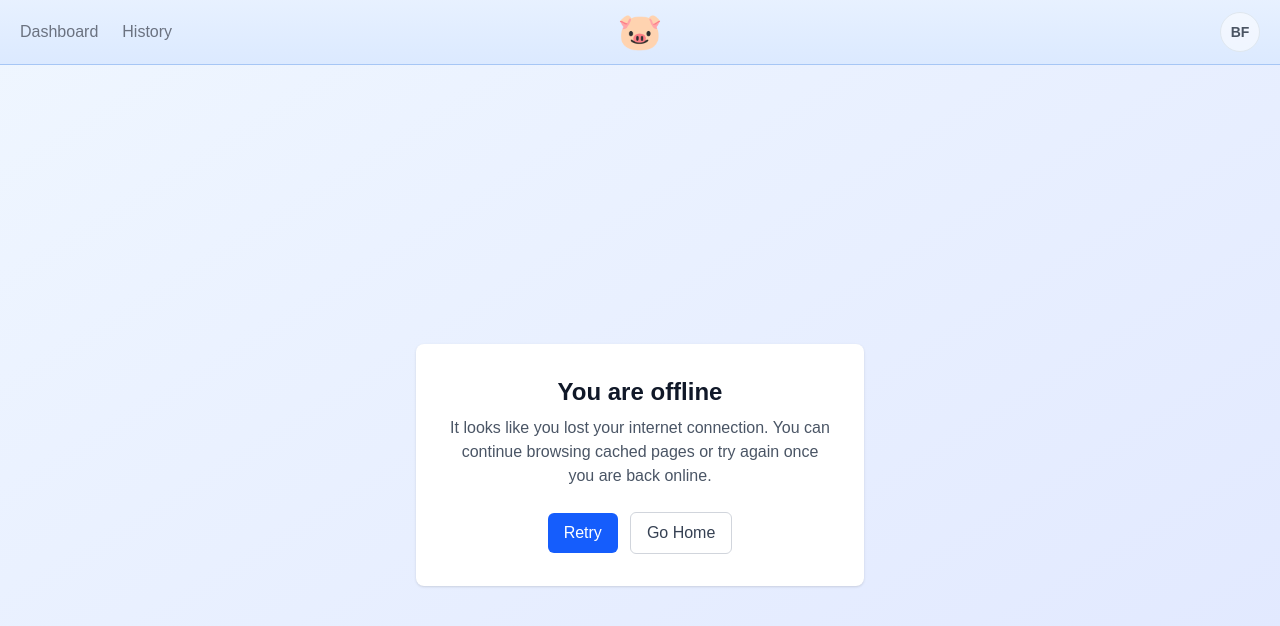
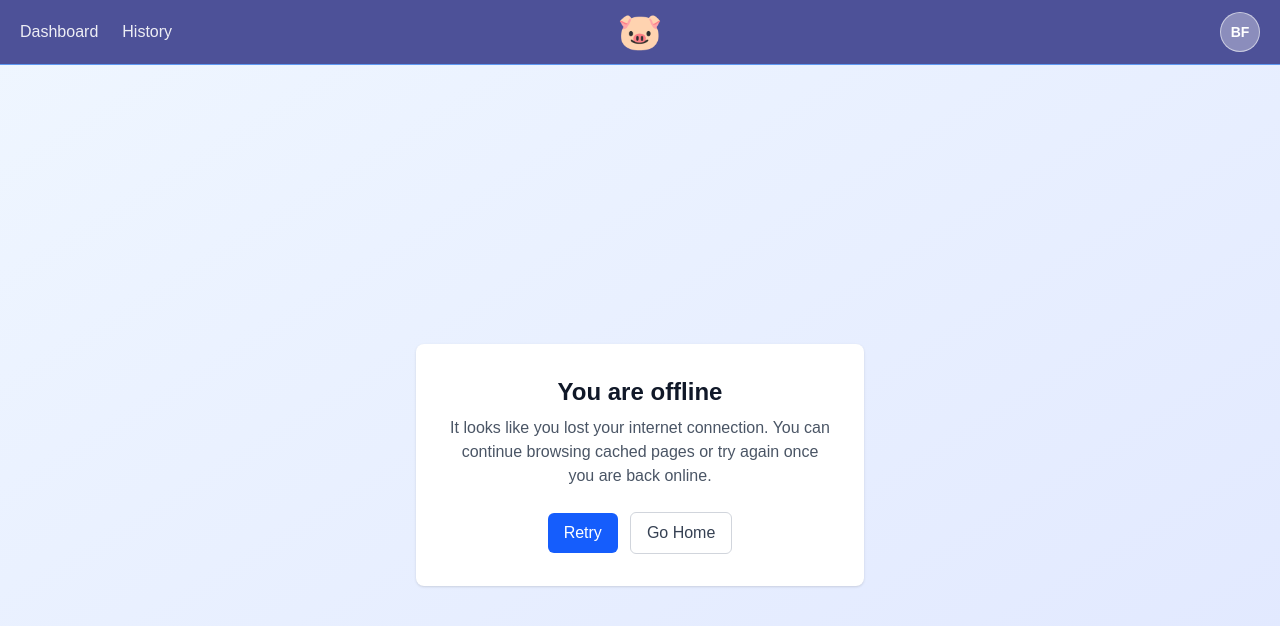
Before and after one commit to bruno-frascino/piggy-fe, a Next.js app: page /offline in a window 1280 px wide. Shown: the top 626 px of the page. Built offline with nearby package versions, Linux system fonts and the light colour scheme.

Commit message:
feat:color adjustments - background colour

```diff
--- a/src/app/globals.css
+++ b/src/app/globals.css
@@ -55,34 +55,28 @@ body {
 
 /* Top navigation styled with Prime tokens for better theming */
 .topnav {
-  /* Fallback: slightly stronger light blue */
-  background: #eaf2ff;
-  /* Subtle gradient using a stronger primary tint for contrast */
-  background: linear-gradient(
-    180deg,
-    color-mix(in oklab, var(--primary-color) 12%, #ffffff) 0%,
-    color-mix(in oklab, var(--primary-color) 18%, #ffffff) 100%
-  );
-  color: var(--text-color);
-  border-bottom: 1px solid
-    color-mix(in oklab, var(--primary-color) 35%, var(--surface-border));
+  /* Requested fixed background color */
+  background: #4d5198; /* #75abf5; */
+  color: #ffffff;
+  /* Slightly darker border for separation */
+  border-bottom: 1px solid #5f99f2;
   backdrop-filter: saturate(140%) blur(6px);
 }
 .topnav .nav-link {
-  color: var(--text-color-secondary);
+  color: rgba(255, 255, 255, 0.9);
   text-decoration: none;
 }
 .topnav .nav-link:hover {
-  color: var(--text-color);
+  color: #ffffff;
 }
 .topnav .nav-link.active {
-  color: var(--primary-color);
+  color: #ffffff;
   text-decoration: underline;
   text-underline-offset: 4px;
   text-decoration-thickness: 2px;
 }
 .topnav .user-badge {
-  background: rgba(255, 255, 255, 0.55);
-  border: 1px solid var(--surface-border);
-  color: var(--text-color);
+  background: rgba(255, 255, 255, 0.35);
+  border: 1px solid rgba(255, 255, 255, 0.55);
+  color: #ffffff;
 }
--- a/src/app/layout.tsx
+++ b/src/app/layout.tsx
@@ -26,6 +26,10 @@ export const metadata: Metadata = {
   title: 'Hamm Reserve - Personal Finance Manager',
   description: 'Personal finance management application',
   manifest: '/manifest.json',
+};
+
+// Next.js recommends declaring themeColor inside a separate viewport export.
+export const viewport = {
   themeColor: '#000000',
 };
 
```
